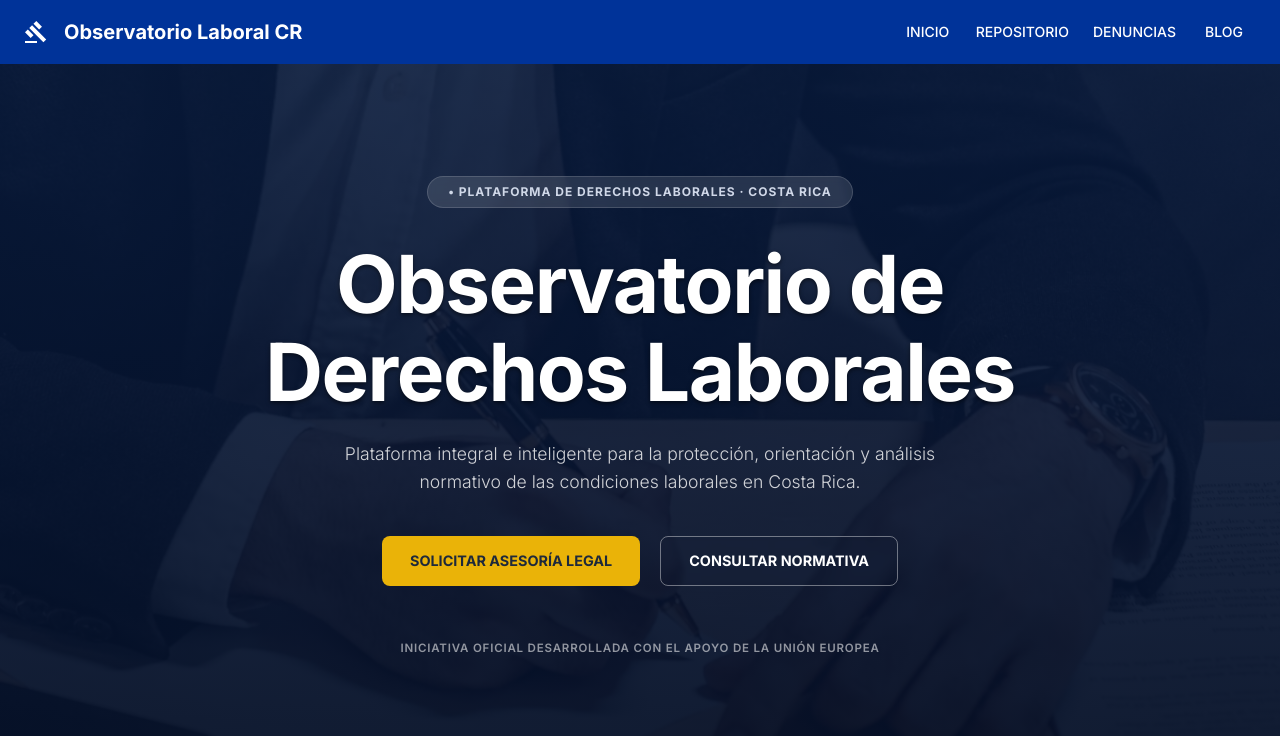
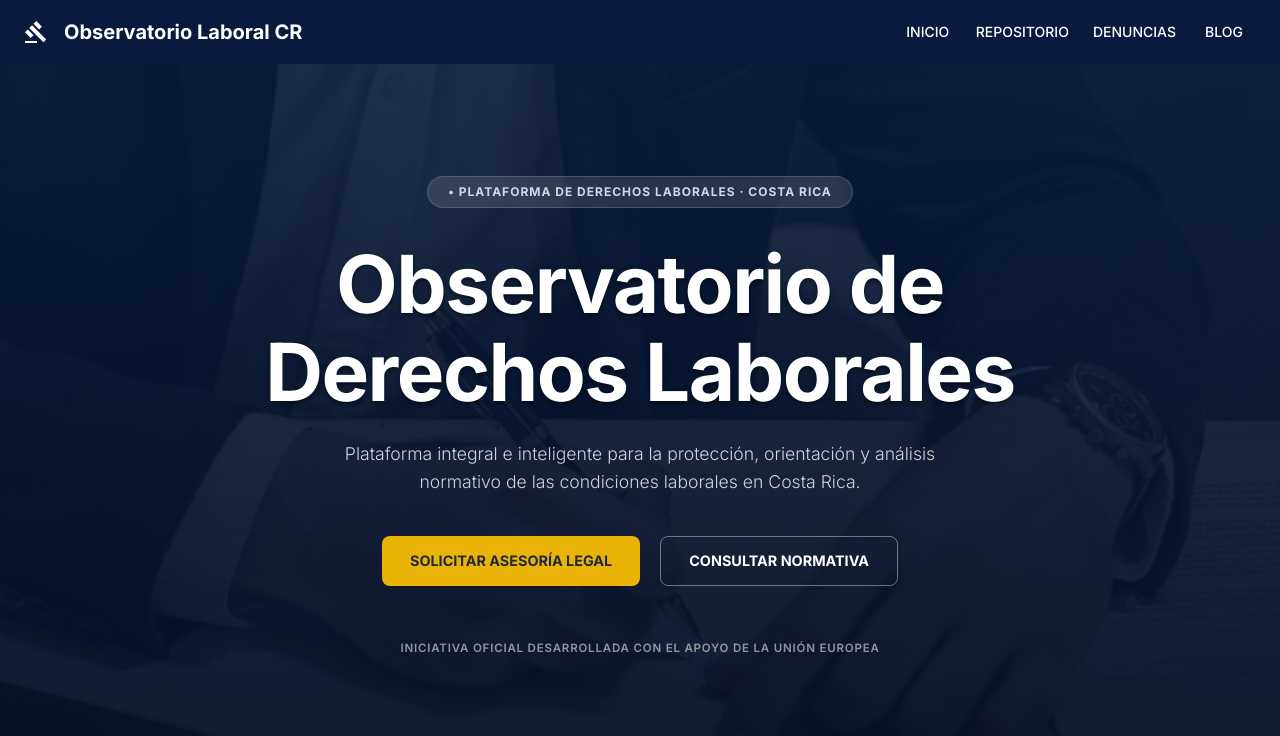
Before and after one commit to iiresodh-cr/Observatorio-laboral-frontend, a React (Vite) app: page / in a window 1280 px wide. Shown: the top 736 px of the page. Built offline with nearby package versions, Linux system fonts and the light colour scheme; no server answers; the database is empty.

Commit message:
Ajuste de azul #081a3d a Navbar

```diff
--- a/src/components/Navbar.jsx
+++ b/src/components/Navbar.jsx
@@ -4,12 +4,24 @@ import GavelIcon from '@mui/icons-material/Gavel';
 
 export default function Navbar() {
   return (
-    <AppBar position="static" elevation={2}>
+    <AppBar position="static" elevation={2} sx={{ bgcolor: '#081a3d' }}>
       <Toolbar>
-        <GavelIcon sx={{ mr: 2 }} />
-        <Typography variant="h6" component="div" sx={{ flexGrow: 1, fontWeight: 'bold' }}>
-          Observatorio Laboral CR
-        </Typography>
+        <Box
+          component={RouterLink}
+          to="/"
+          sx={{
+            display: 'flex',
+            alignItems: 'center',
+            textDecoration: 'none',
+            color: 'inherit',
+            flexGrow: 1
+          }}
+        >
+          <GavelIcon sx={{ mr: 2 }} />
+          <Typography variant="h6" component="div" sx={{ fontWeight: 'bold' }}>
+            Observatorio Laboral CR
+          </Typography>
+        </Box>
 
         <Box sx={{ display: 'flex', gap: 1 }}>
           <Button color="inherit" component={RouterLink} to="/">Inicio</Button>
```
